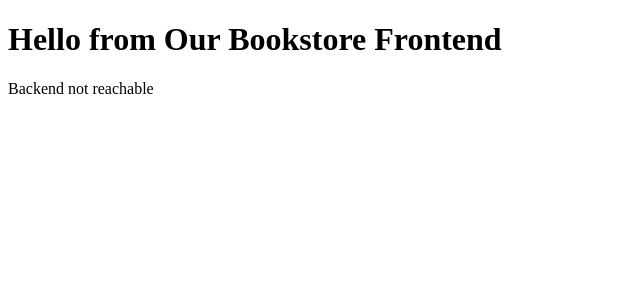
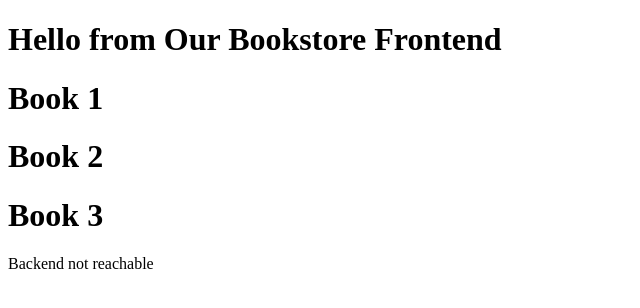
Before and after one commit to nawaranasser/bookstore-Deployment, a plain HTML site: page bookstore-frontend/index.html in a window 1280 px wide. Shown: the whole page, without its empty margins (0-640 px from the left). Drawn offline with Linux system fonts and the light colour scheme; no server answers.

Commit message:
Add book titles to the index.html

```diff
--- a/bookstore-frontend/index.html
+++ b/bookstore-frontend/index.html
@@ -4,7 +4,10 @@
   <title>Bookstore</title>
 </head>
 <body>
-  <h1>Hello from Our Bookstore Frontend </h1>
+  <h1>Hello from Our Bookstore Frontend</h1>
+  <h1>Book 1</h1>
+  <h1>Book 2</h1>
+  <h1>Book 3</h1>
   <p id="backend"></p>
 
   <script>
```
